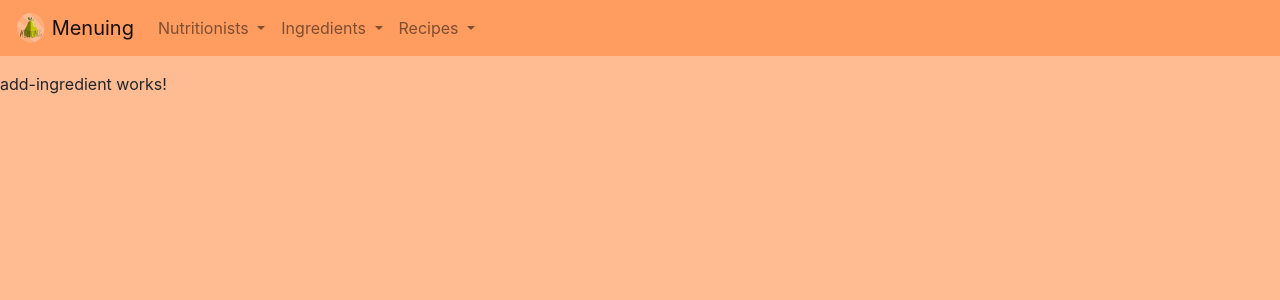
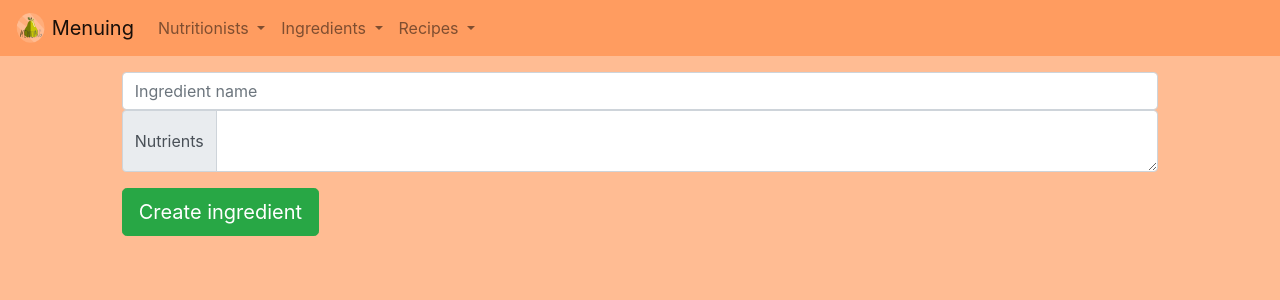
Before and after one commit to Menuing/menuing-admin-interface, an Angular app: page /ingredient-add in a window 1280 px wide. Shown: the top 300 px of the page. Built offline with nearby package versions, Linux system fonts and the light colour scheme.

Commit message:
add ingredients works

```diff
--- a/src/app/ingredient/add-ingredient/add-ingredient.component.html
+++ b/src/app/ingredient/add-ingredient/add-ingredient.component.html
@@ -1,3 +1,14 @@
-<p>
-  add-ingredient works!
-</p>
+<div class="col-md-10 offset-1">
+  <form id="ingredient-form" class="form-search-ingredient" [formGroup]="ingredientForm" (ngSubmit)="onSubmit()">
+    <label for="name" class="sr-only">Ingredient Name</label>
+    <input type="text" id="name" class="form-control" [formControl]="ingredientForm.controls['name']" placeholder="Ingredient name" required #ingredient>
+    <div class="input-group">
+      <div class="input-group-prepend">
+        <span class="input-group-text">Nutrients</span>
+      </div>
+      <textarea class="form-control" id="nutrients" [formControl]="ingredientForm.controls['nutrients']" aria-label="Nutrients"></textarea>
+    </div>
+    <p></p>
+    <button class="btn btn-lg btn-success" type="submit">Create ingredient</button>
+  </form>
+</div>
--- a/src/app/ingredient/add-ingredient/add-ingredient.component.ts
+++ b/src/app/ingredient/add-ingredient/add-ingredient.component.ts
@@ -1,4 +1,8 @@
-import { Component, OnInit } from '@angular/core';
+import {Component, OnInit} from '@angular/core';
+import {FormBuilder, FormGroup, Validators} from '@angular/forms';
+import {Ingredient} from '../Ingredient';
+import {Router} from '@angular/router';
+import {IngredientService} from '../ingredient.service';
 
 @Component({
   selector: 'app-add-ingredient',
@@ -6,10 +10,33 @@ import { Component, OnInit } from '@angular/core';
   styleUrls: ['./add-ingredient.component.css']
 })
 export class AddIngredientComponent implements OnInit {
+  public ingredient: Ingredient;
+  public ingredientForm: FormGroup;
+  public errorMessage: string;
+  public name: string;
+  public nutrients: string;
 
-  constructor() { }
+  constructor(private fb: FormBuilder,
+              private router: Router,
+              private ingredientService: IngredientService) {
+    this.ingredientForm = this.fb.group({
+      'name': ['',  Validators.required],
+      'nutrients': ['',  Validators.required]
+    });
+  }
 
   ngOnInit() {
+
+  }
+
+  onSubmit(): void {
+    this.ingredient = new Ingredient(this.ingredientForm.getRawValue());
+    this.ingredientService.addIngredient(this.ingredient)
+      .subscribe(
+        ingredient => this.router.navigate(['/ingredients/']),
+        error => {
+          this.errorMessage = error.errors ? <any>error.errors[0].message : <any>error.message;
+        });
   }
 
 }
```
